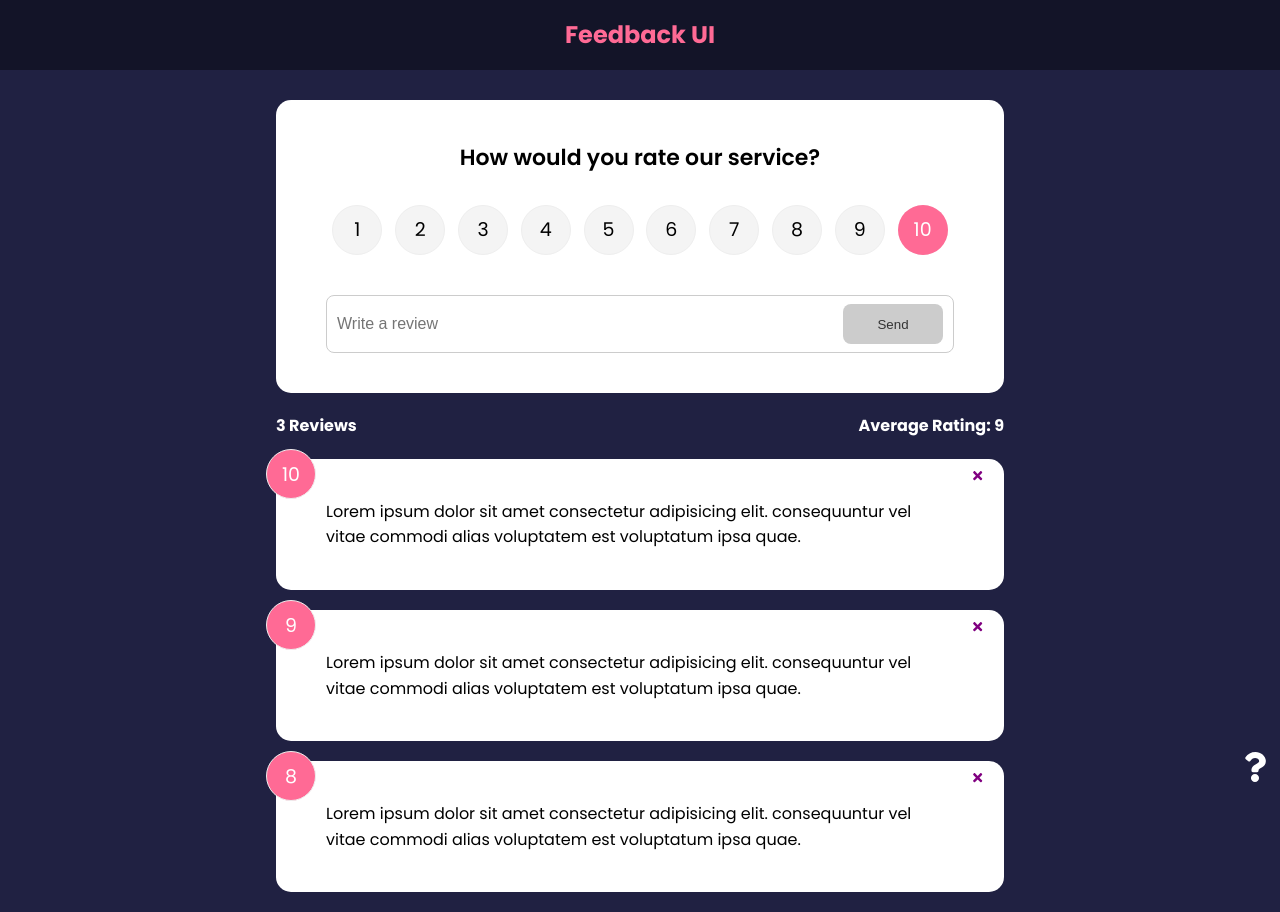
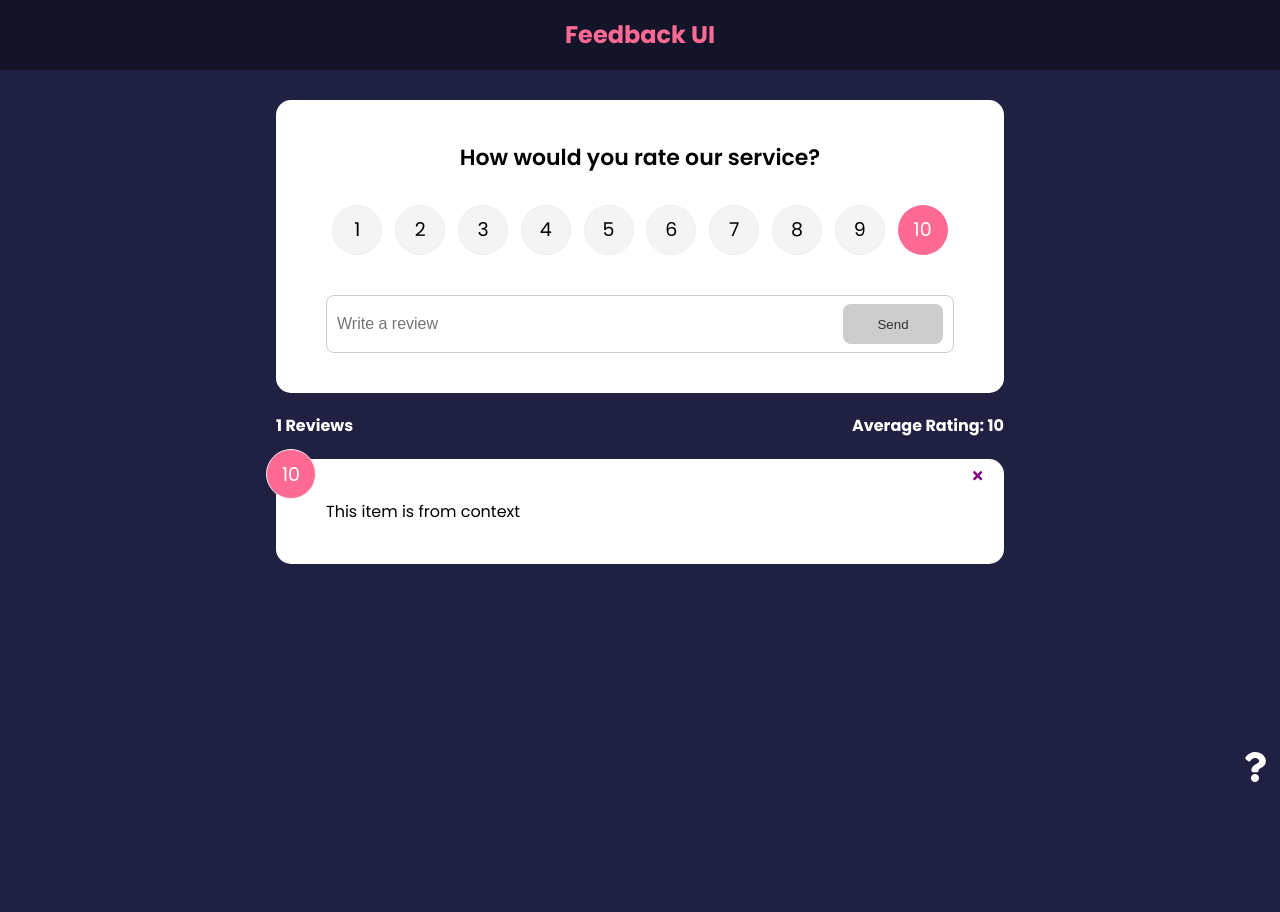
Before and after one commit to NicoASSEO/feedback-app, a React (Vite) app: page / in a window 1280 px wide. After the commit the page ends 800 px from the top, so only its background shows below. Built offline with nearby package versions, Linux system fonts and the light colour scheme.

Commit message:
useContext hook used to clear up feedback props

```diff
--- a/src/App.jsx
+++ b/src/App.jsx
@@ -36,11 +36,8 @@
               element={
                 <>
                   <FeedbackForm handleAdd={addFeedback} />
-                  <FeedbackStats feedback={feedback} />
-                  <FeedbackList
-                    feedback={feedback}
-                    handleDelete={deleteFeedback}
-                  />
+                  <FeedbackStats />
+                  <FeedbackList handleDelete={deleteFeedback} />
                 </>
               }
             ></Route>
--- a/src/components/FeedbackList.jsx
+++ b/src/components/FeedbackList.jsx
@@ -1,8 +1,11 @@
 import React from "react"
+import { useContext } from "react"
 import FeedbackItem from "./FeedbackItem"
-import PropTypes from "prop-types"
+import FeedbackContext from "../context/FeedbackContext"
 
-const FeedbackList = ({ feedback, handleDelete }) => {
+const FeedbackList = ({ handleDelete }) => {
+  const { feedback } = useContext(FeedbackContext)
+
   if (!feedback || feedback.length === 0) {
     return <p>No feedback yet</p>
   }
@@ -16,14 +19,4 @@
   )
 }
 
-FeedbackList.propTypes = {
-  feedback: PropTypes.arrayOf(
-    PropTypes.shape({
-      id: PropTypes.number.isRequired,
-      text: PropTypes.string.isRequired,
-      rating: PropTypes.number.isRequired,
-    })
-  ),
-}
-
 export default FeedbackList
--- a/src/components/FeedbackStats.jsx
+++ b/src/components/FeedbackStats.jsx
@@ -1,7 +1,9 @@
 import React from "react"
-import PropTypes from "prop-types"
+import { useContext } from "react"
+import FeedbackContext from "../context/FeedbackContext"
 
-const FeedbackStats = ({ feedback }) => {
+const FeedbackStats = () => {
+  const { feedback } = useContext(FeedbackContext)
   // Calculate ratings average
   let average =
     feedback.reduce((acc, cur) => {
@@ -18,8 +20,4 @@
   )
 }
 
-FeedbackStats.propTypes = {
-  feedback: PropTypes.array.isRequired,
-}
-
 export default FeedbackStats
```
